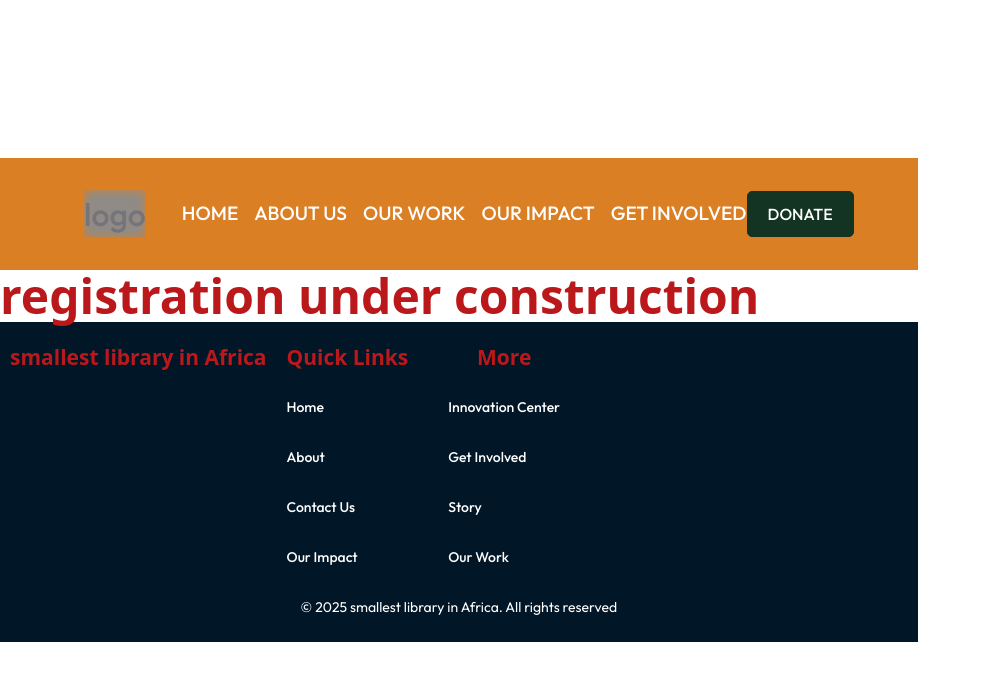
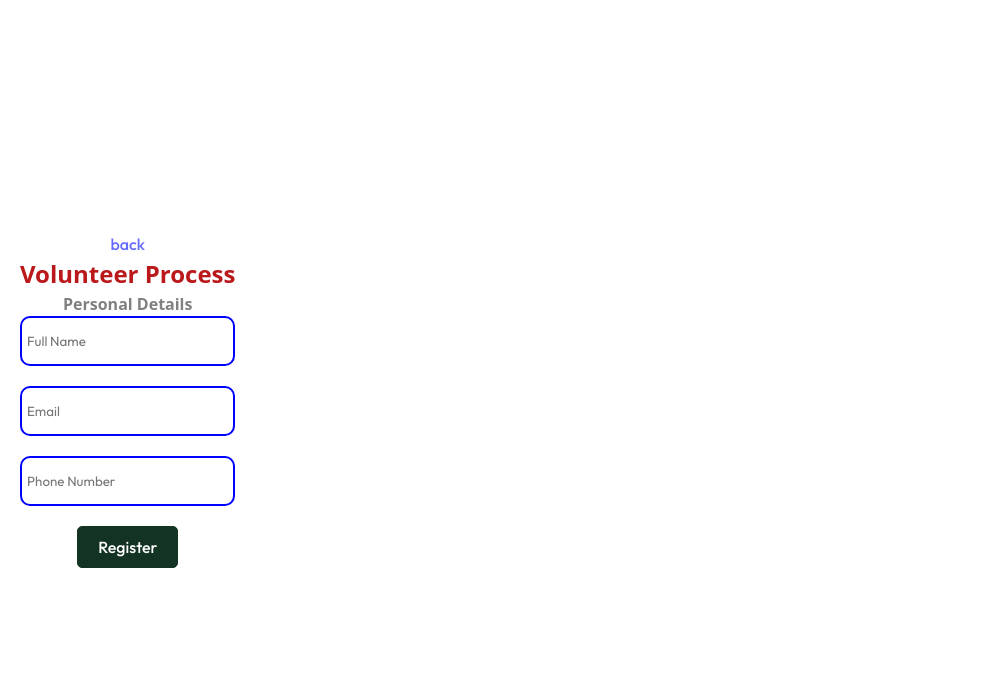
Before and after one commit to SoftNetinnovationlabs/smallestlibraryinafrica, a React (Vite) app in the folder frontend/: page /register in a window 1280 px wide. Shown: the top 680 px of the page, without its empty margins (0-981 px from the left). Built offline with nearby package versions, Linux system fonts and the light colour scheme; the HTML template or start-up script is replaced by a standard one; a web font is replaced by a local one.

Commit message:
adds signup

```diff
--- a/frontend/src/App.jsx
+++ b/frontend/src/App.jsx
@@ -1,29 +1,35 @@
-import React from 'react'
-import Navbar from './components/Navbar/Navbar'
-import Footer from './components/Footer/Footer'
-import Home from './Pages/Home/Home'
-import About from './Pages/About/About'
-import {Routes, Route} from 'react-router-dom'
-import './App.css'
+import React from 'react';
+import { Routes, Route, useLocation } from 'react-router-dom';
+import Navbar from './components/Navbar/Navbar';
+import Footer from './components/Footer/Footer';
+import Auth from './components/Auth/Auth';
+import Home from './Pages/Home/Home';
+import About from './Pages/About/About';
+import './App.css';
 
 const App = () => {
+  const location = useLocation();
+
+  const hideLayoutPaths = ['/register'];
+
+  const hideLayout = hideLayoutPaths.includes(location.pathname);
 
   return (
-    <>
-      <div className="App">
-        <Navbar/>
-        <Routes >
-          <Route path='/' element={<Home />}/>
-          <Route path='/about' element={<About/>}/>
-          <Route path='/our-work' element={<h1>our work under development</h1>}/>
-          <Route path='/our-impact' element={<h1>our impact under development</h1>}/>
-          <Route path='/register' element={<h1>registration under construction</h1>}/>
-          <Route path='/dashboard' element={<h1>404</h1>}/>
-        </Routes>
-        <Footer/>
-        </div>
-    </>
-  )
-}
+    <div className="App">
+      {!hideLayout && <Navbar />}
 
-export default App
+      <Routes>
+        <Route path='/' element={<Home />} />
+        <Route path='/about' element={<About />} />
+        <Route path='/our-work' element={<h1>Our work under development</h1>} />
+        <Route path='/our-impact' element={<h1>Our impact under development</h1>} />
+        <Route path='/register' element={<Auth />} />
+        <Route path='/dashboard' element={<h1>404</h1>} />
+      </Routes>
+
+      {!hideLayout && <Footer />}
+    </div>
+  );
+};
+
+export default App;
--- a/frontend/src/Pages/About/_Layouts/Story/Story.jsx
+++ b/frontend/src/Pages/About/_Layouts/Story/Story.jsx
@@ -87,6 +87,20 @@ const Story = () => {
           </Link>
           </div>
         </div>
+        <div className="about__card">
+          <div className="about__content">
+            <h4>Our Staff</h4>
+            <p>
+              {" "}
+              Our board of directors is made up of experienced professionals who
+              are committed to creating a better future for children and youths
+              in Africa
+              </p>
+              <Link className="link" to="/about/board-of-directors">
+          <FaArrowRight />
+          </Link>
+          </div>
+        </div>
       </section>
     </div>
   );
--- a/frontend/src/Pages/Home/_Layouts/AreaOfFocus/AreaOfFocus.jsx
+++ b/frontend/src/Pages/Home/_Layouts/AreaOfFocus/AreaOfFocus.jsx
@@ -55,8 +55,7 @@ const AreaOfFocus = () => {
           </div>
         </div>
       </div>
-                   <Link to="/about" className=" icons_btn"><span className="material-symbols-outlined arrow">arrow_right_alt</span></Link>
-
+       <Link to="/about" className=" icons_btn"><span className="material-symbols-outlined arrow">arrow_right_alt</span></Link>
     </div>
   );
 };
--- /dev/null
+++ b/frontend/src/components/Auth/Auth.css
@@ -0,0 +1,26 @@
+.Auth {
+    width: 100%;
+    height: 100vh;
+    display: flex;
+    flex-direction: column;
+    justify-content: center;
+    align-items: center;
+    padding: 20px;
+    box-sizing: border-box;
+  }
+
+.auth__body{
+  display: flex;
+    flex-direction: column;
+    justify-content: center;
+    align-items: center;
+    width: 100%;
+    gap: 20px;
+}
+.auth__body input{
+    padding: 15px 5px;
+    width: 100%;
+    max-width: 300px;
+    border: 2px solid blue;
+    border-radius: 10px;
+}
--- /dev/null
+++ b/frontend/src/components/Auth/Auth.jsx
@@ -0,0 +1,28 @@
+import React from 'react';
+import './Auth.css';
+import {Link} from 'react-router-dom'
+const Auth = () => {
+  const handleSubmit = (e) => {
+    e.preventDefault();
+    // TODO: Handle form data here
+    console.log("Form submitted");
+  };
+
+  return (
+    <div className="Auth">
+      <Link to="/"> back </Link>
+      <h2>Volunteer Process</h2>
+      <h4>Personal Details</h4>
+
+      <form className="auth__body" onSubmit={handleSubmit}>
+        <input type="text" required placeholder="Full Name" name="fullName" />
+        <input type="email" required placeholder="Email" name="email" />
+        <input type="tel" required placeholder="Phone Number" name="phone" />
+
+        <button className='btn' type="submit">Register</button>
+      </form>
+    </div>
+  );
+};
+
+export default Auth;
```
Also changed, not shown: package.json (+8 -1 lines), 1 other file (tests, documents, lock files or other folders).
